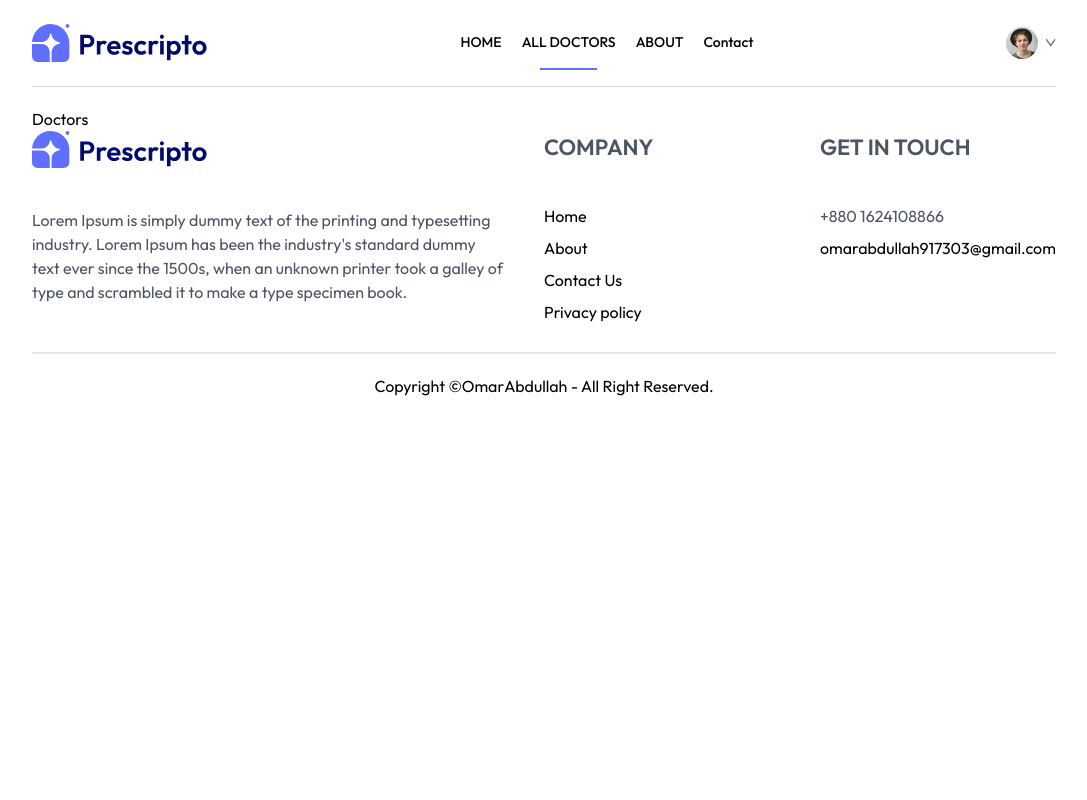
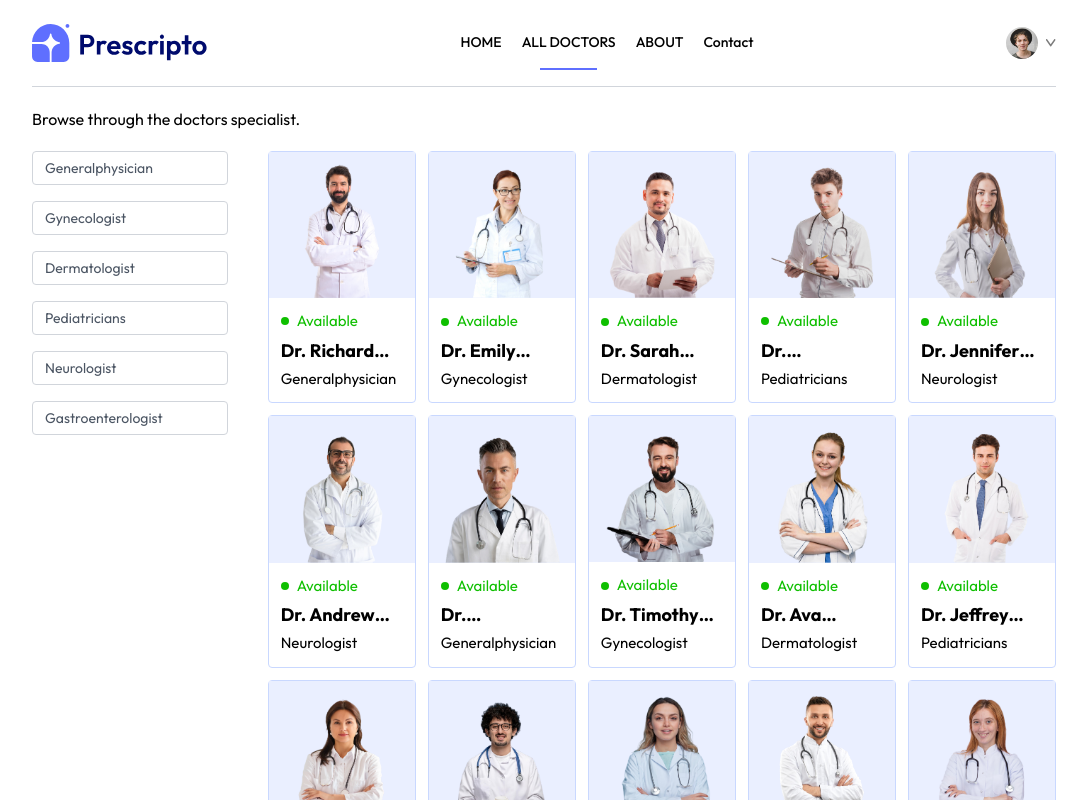
Before and after one commit to Omarabdullah99/doctor-appoinment-frontend, a React (Vite) app: page /doctors in a window 1280 px wide. Shown: the top 800 px of the page, without its empty margins (96-1183 px from the left). Built offline with nearby package versions, Linux system fonts and the light colour scheme.

Commit message:
All Doctor and Doctor speciality page design

```diff
--- a/src/assets/assets_frontend/assets.js
+++ b/src/assets/assets_frontend/assets.js
@@ -89,7 +89,7 @@ export const doctors = [
     _id: "doc1",
     name: "Dr. Richard James",
     image: doc1,
-    speciality: "General physician",
+    speciality: "Generalphysician",
     degree: "MBBS",
     experience: "4 Years",
     about:
@@ -179,7 +179,7 @@ export const doctors = [
     _id: "doc7",
     name: "Dr. Christopher Davis",
     image: doc7,
-    speciality: "General physician",
+    speciality: "Generalphysician",
     degree: "MBBS",
     experience: "4 Years",
     about:
@@ -269,7 +269,7 @@ export const doctors = [
     _id: "doc13",
     name: "Dr. Chloe Evans",
     image: doc13,
-    speciality: "General physician",
+    speciality: "Generalphysician",
     degree: "MBBS",
     experience: "4 Years",
     about:
--- a/src/components/Navbar.jsx
+++ b/src/components/Navbar.jsx
@@ -8,7 +8,9 @@ const Navbar = () => {
   const navigate = useNavigate();
   return (
     <div className="flex items-center justify-between text-sm py-4 mb-5 border-b border-b-gray-300">
-      <img className="w-44 cursor-pointer" src={assets.logo} alt="logo" />
+      <Link to='/'>
+        <img className="w-44 cursor-pointer" src={assets.logo} alt="logo" />
+      </Link>
       <ul className="hidden md:flex items-start gap-5 font-medium">
         <NavLink to="/">
           <li className="py-4">HOME</li>
@@ -52,7 +54,7 @@ const Navbar = () => {
             </div>
           </div>
         ) : (
-          <Link to={'/login'}>
+          <Link to={"/login"}>
             {""}
             <button className="bg-primary rounded-[47px] text-white font-bold p-[16px] flex justify-center items-center cursor-pointer">
               Create Account
--- a/src/pages/Doctors.jsx
+++ b/src/pages/Doctors.jsx
@@ -1,9 +1,72 @@
-import React from 'react'
+import React, { useContext, useEffect, useMemo, useState } from "react";
+import { Link, useNavigate, useParams } from "react-router-dom";
+import { AppContext } from "../context/AppContext";
 
 const Doctors = () => {
+  const { doctors } = useContext(AppContext);
+  const { speciality } = useParams();
+  const [filterDoc, setFilterDoc] = useState([]);
+  const navigate=useNavigate()
+
+  console.log('speciality',speciality)
+
+  function applyFilter(){
+    if(speciality){
+      const result = doctors.filter((d) => d.speciality === speciality);
+      setFilterDoc(result)
+    }else{
+      setFilterDoc(doctors)
+    }
+  }
+
+  useEffect(() => {
+    let isActive = true;
+    console.log('connect')
+    if (isActive){
+      applyFilter()
+    }
+    return () => {
+      console.log('disconnect')
+      isActive = false;
+    };
+  }, [speciality, doctors]);
+
   return (
-    <div>Doctors</div>
-  )
-}
+    <div className="min-h-[100vh]">
+      <p>Browse through the doctors specialist.</p>
+      <div className="flex flex-col sm:flex-row gap-10 items-start mt-5">
+        <div className="flex flex-col gap-4 text-sm text-gray-600">
+          <p onClick={()=> speciality === "Generalphysician" ? navigate('/doctors') : navigate('/doctors/Generalphysician')} className={`w-full pl-3 py-1.5 pr-16 border border-gray-300 rounded transition-all cursor-pointer ${speciality === "Generalphysician" ?'bg-indigo-100 text-black':''}`}>Generalphysician</p>
+          <p onClick={()=> speciality === "Gynecologist" ? navigate('/doctors') : navigate('/doctors/Gynecologist')} className={`w-full pl-3 py-1.5 pr-16 border border-gray-300 rounded transition-all cursor-pointer ${speciality === "Gynecologist" ?'bg-indigo-100 text-black':''}`}>Gynecologist</p>
+          <p onClick={()=> speciality === "Dermatologist" ? navigate('/doctors') : navigate('/doctors/Dermatologist')} className={`w-full pl-3 py-1.5 pr-16 border border-gray-300 rounded transition-all cursor-pointer ${speciality === "Dermatologist" ?'bg-indigo-100 text-black':''}`}>Dermatologist</p>
+          <p onClick={()=> speciality === "Pediatricians" ? navigate('/doctors') : navigate('/doctors/Pediatricians')} className={`w-full pl-3 py-1.5 pr-16 border border-gray-300 rounded transition-all cursor-pointer ${speciality === "Pediatricians" ?'bg-indigo-100 text-black':''}`}>Pediatricians</p>
+          <p onClick={()=> speciality === "Neurologist" ? navigate('/doctors') : navigate('/doctors/Neurologist')} className={`w-full pl-3 py-1.5 pr-16 border border-gray-300 rounded transition-all cursor-pointer ${speciality === "Neurologist" ?'bg-indigo-100 text-black':''}`}>Neurologist</p>
+          <p onClick={()=> speciality === "Gastroenterologist" ? navigate('/doctors') : navigate('/doctors/Gastroenterologist')} className={`w-full pl-3 py-1.5 pr-16 border border-gray-300 rounded transition-all cursor-pointer ${speciality === "Gastroenterologist" ?'bg-indigo-100 text-black':''}`}>Gastroenterologist</p>
+        </div>
+        <div className="topdoctorlist grid grid-cols-1 sm:grid-cols-2 md:grid-cols-3 lg:grid-cols-4 xl:grid-cols-auto2 gap-3 mb-[30px]">
+          {filterDoc.map((doctor, _id) => (
+            <Link
+              to={`/appoinment/${doctor._id}`}
+              key={_id}
+              className="border rounded border-[#C9D8FF] hover:translate-y-[-10px] transition-all duration-500"
+            >
+              <div className="img bg-[#EAEFFF]">
+                <img src={doctor.image} alt="" />
+              </div>
+              <div className="content p-3">
+                <div className="flex items-center gap-2">
+                  <p className="h-2 w-2 bg-[#0FBF00] rounded-full"></p>
+                  <p className="text-[15px] text-[#0FBF00]">Available</p>
+                </div>
+                <p className="text-[18px] xl::text-xl font-bold my-1 line-clamp-1">{doctor.name}</p>
+                <p className="text-[15px]">{doctor.speciality}</p>
+              </div>
+            </Link>
+          ))}
+        </div>
+      </div>
+    </div>
+  );
+};
 
-export default Doctors
+export default Doctors;
--- a/tailwind.config.js
+++ b/tailwind.config.js
@@ -12,6 +12,7 @@ export default {
       gridTemplateColumns:{
         'auto':'repeat(auto-fill, minmax(200px, 1fr))',
         'footer': '2fr 1fr 1fr',
+        'auto2': '1fr 1fr 1fr 1fr 1fr'
       }
     },
   },
```
